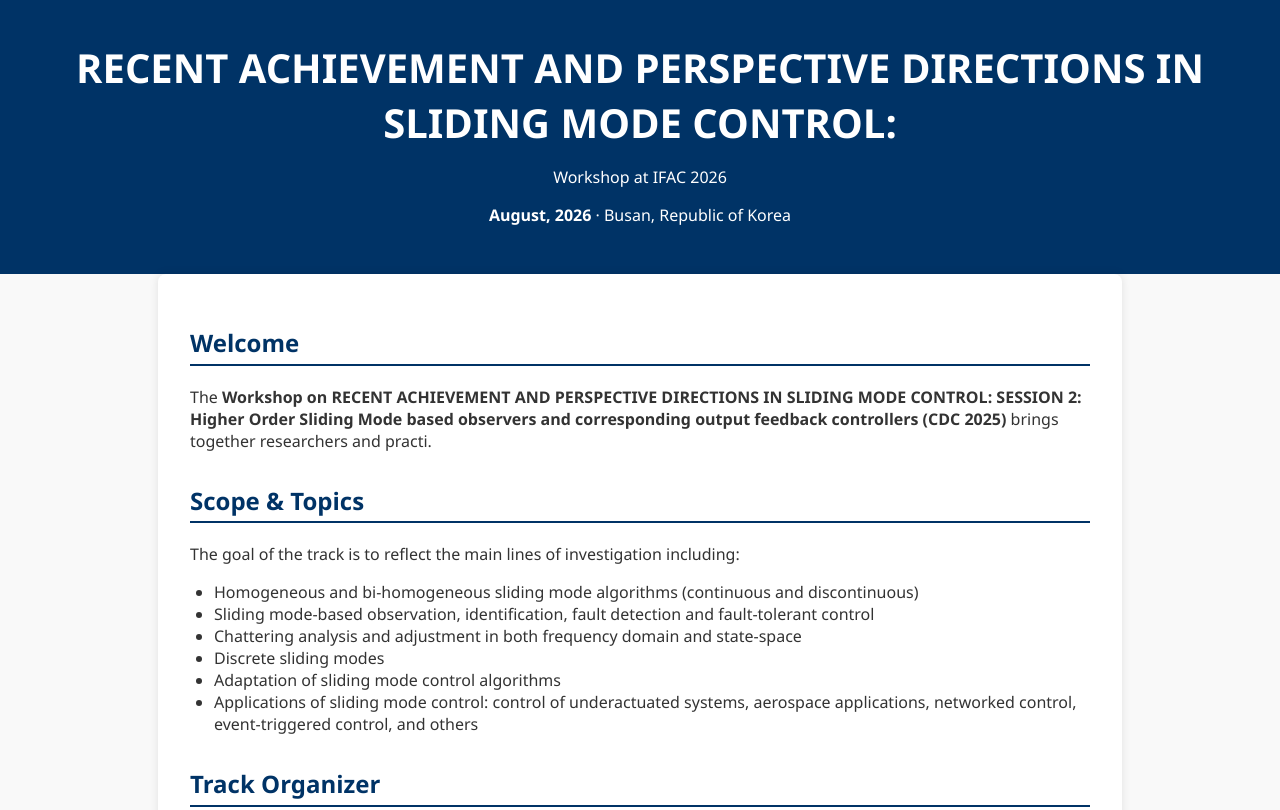
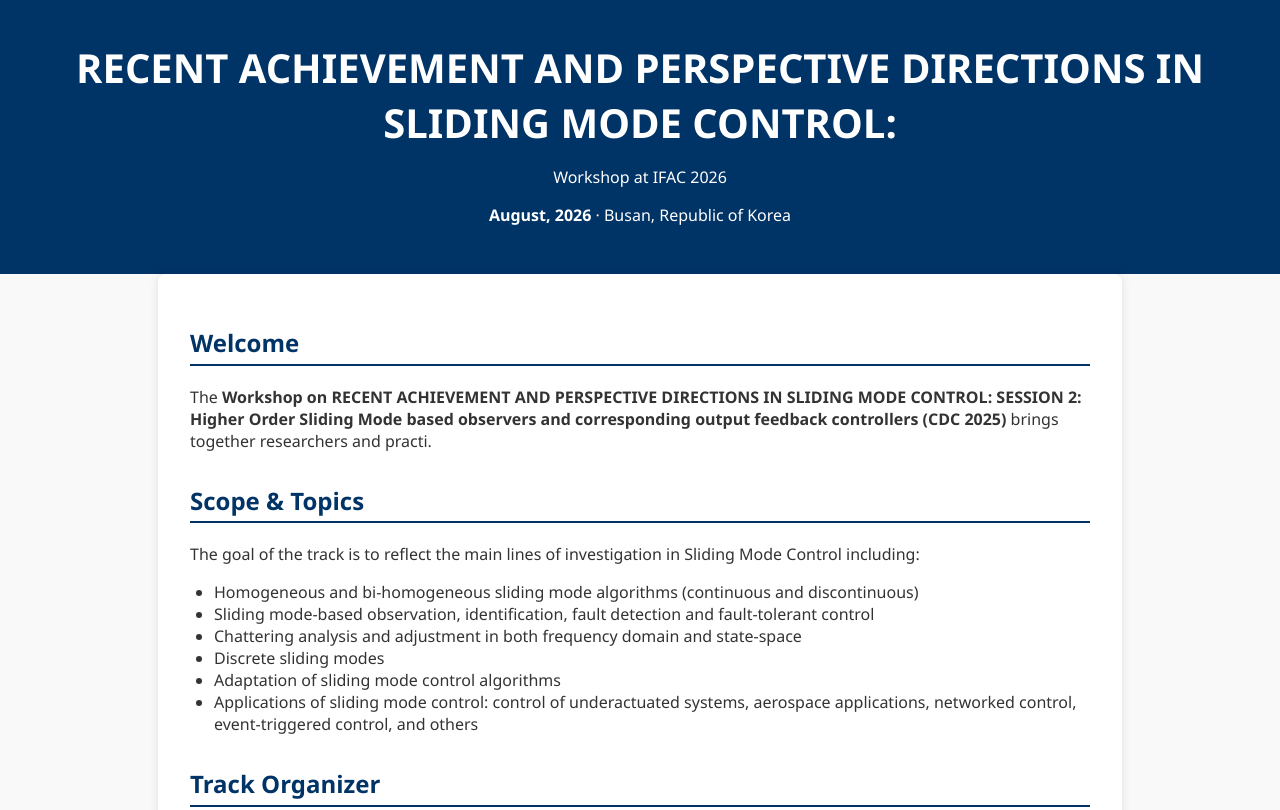
Before and after one commit to Mat789/Mat789.github.io, a plain HTML site: page index.html in a window 1280 px wide. Shown: the top 810 px of the page. Drawn offline with Linux system fonts and the light colour scheme.

Commit message:
Update index.html

```diff
--- a/index.html
+++ b/index.html
@@ -28,7 +28,7 @@
 
     <section id="scope">
 		<h2>Scope & Topics</h2>
-		<p>The goal of the track is to reflect the main lines of investigation including:</p>
+		<p>The goal of the track is to reflect the main lines of investigation in Sliding Mode Control including:</p>
 		<ul>
 		  <li>Homogeneous and bi-homogeneous sliding mode algorithms (continuous and discontinuous)</li>
 		  <li>Sliding mode-based observation, identification, fault detection and fault-tolerant control</li>
```
